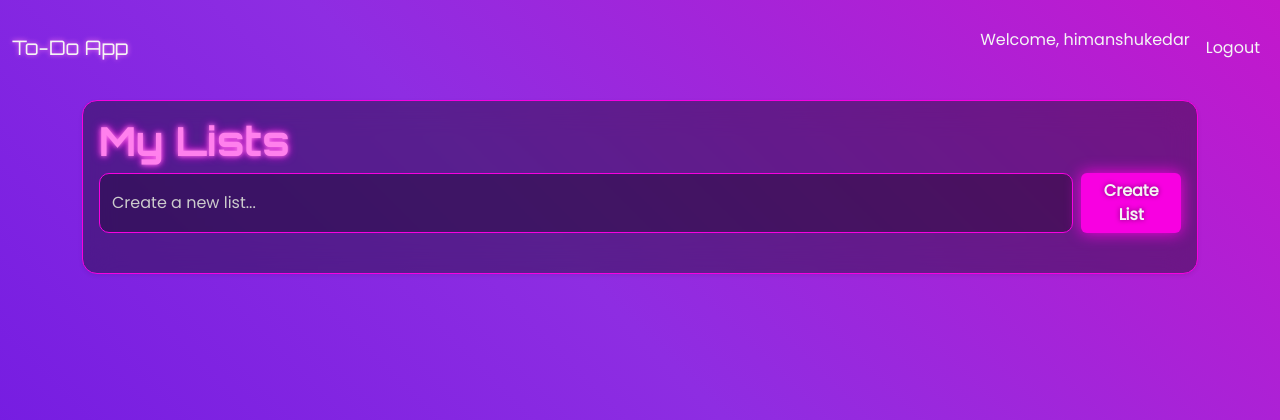
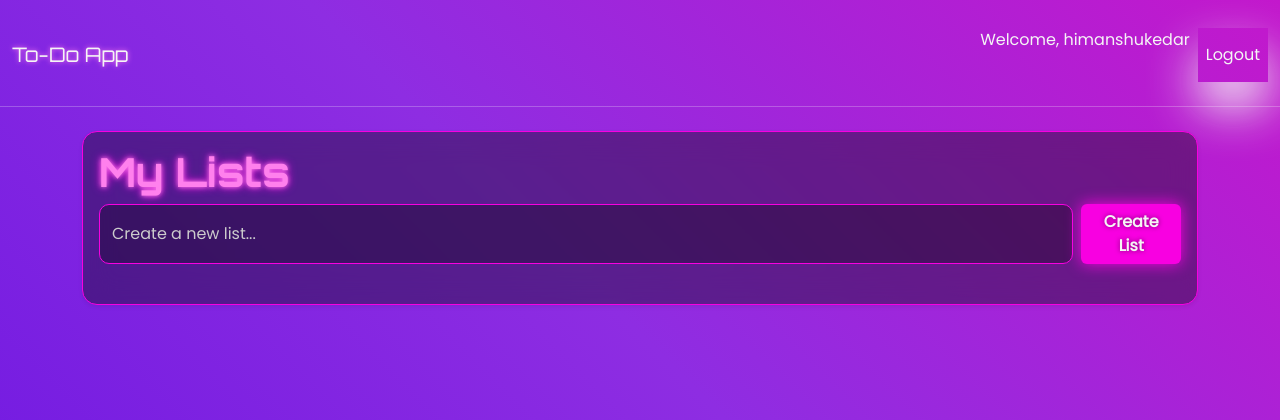
Before and after one commit to himanshukedar/to-do-list, a Flask app: page / in a window 1280 px wide. Shown: the top 420 px of the page. Run offline with Flask 3, Linux system fonts and the light colour scheme; a user stored in the database is signed in.

Commit message:
Added vercel.json

```diff
--- a/static/style.css
+++ b/static/style.css
@@ -87,6 +87,7 @@ del { color: rgba(255, 255, 255, 0.6); }
 
 .navbar {
     background-color: transparent !important;
+
 }
 .navbar-brand, .nav-link, .navbar-text {
     color: var(--text-light) !important;
@@ -99,8 +100,12 @@ del { color: rgba(255, 255, 255, 0.6); }
 .nav-link:hover {
     color: var(--neon-accent) !important;
     text-shadow: 0 0 5px var(--neon-accent);
+
 }
-
+.nav-link{
+    box-shadow: 0px 25px 50px;
+    padding: 15px 6px;
+}
 .badge {
     transition: transform 0.2s ease;
 }
--- a/templates/base.html
+++ b/templates/base.html
@@ -35,10 +35,11 @@
                 </li>
               {% endif %}
             </ul>
+
           </div>
         </div>
       </nav>
-
+      <hr>
     <!-- ... (Navigation Bar ke baad) ... -->
 
     <div class="container mt-4">
```
Also changed, not shown: instance/database.db, vercel.json (added).
